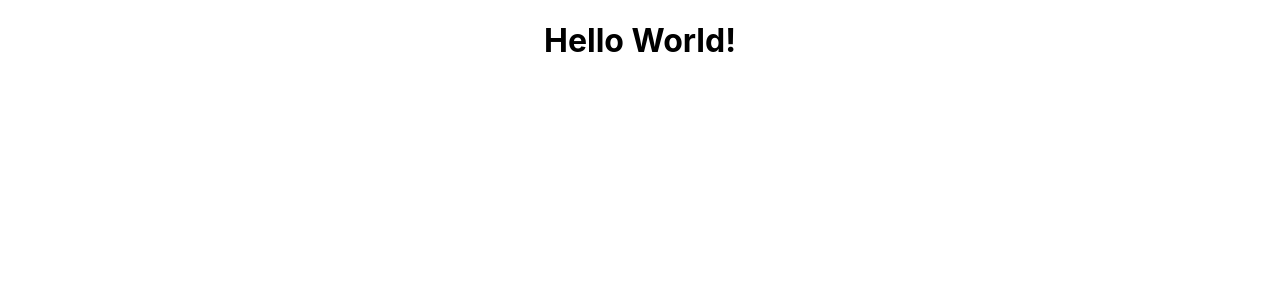
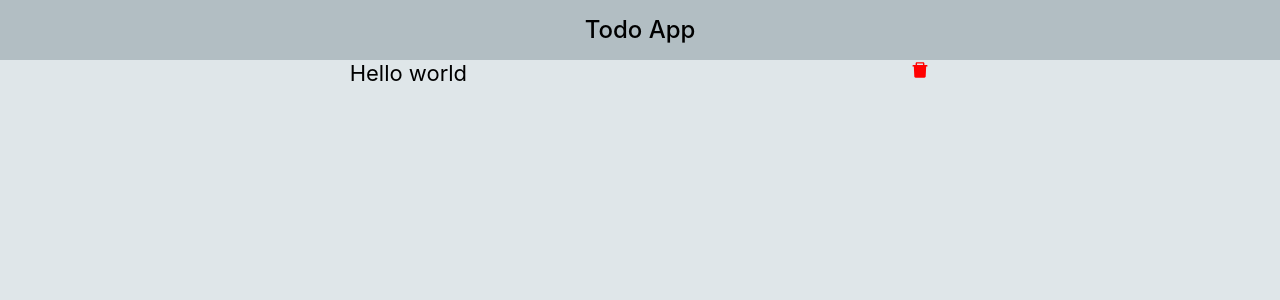
Before and after one commit to belial4ik/react-project, a React (Create React App) app: page / in a window 1280 px wide. Shown: the top 300 px of the page. Built offline with nearby package versions, Linux system fonts and the light colour scheme.

Commit message:
add styles & components

```diff
--- a/package.json
+++ b/package.json
@@ -8,6 +8,7 @@
     "@testing-library/user-event": "^13.5.0",
     "react": "^18.2.0",
     "react-dom": "^18.2.0",
+    "react-icons": "^4.7.1",
     "react-scripts": "5.0.1",
     "web-vitals": "^2.1.4"
   },
--- a/src/App.css
+++ /dev/null
@@ -1,38 +0,0 @@
-.App {
-  text-align: center;
-}
-
-.App-logo {
-  height: 40vmin;
-  pointer-events: none;
-}
-
-@media (prefers-reduced-motion: no-preference) {
-  .App-logo {
-    animation: App-logo-spin infinite 20s linear;
-  }
-}
-
-.App-header {
-  background-color: #282c34;
-  min-height: 100vh;
-  display: flex;
-  flex-direction: column;
-  align-items: center;
-  justify-content: center;
-  font-size: calc(10px + 2vmin);
-  color: white;
-}
-
-.App-link {
-  color: #61dafb;
-}
-
-@keyframes App-logo-spin {
-  from {
-    transform: rotate(0deg);
-  }
-  to {
-    transform: rotate(360deg);
-  }
-}
--- a/src/App.js
+++ b/src/App.js
@@ -1,9 +1,13 @@
-import './App.css';
+import Header from './components/Header/Header';
+import TodoList from './components/TodoList/TodoList';
 
 function App() {
   return (
-    <div className="App">
-      <h1>Hello World!</h1>
+    <div>
+      <Header />
+      <div>
+        <TodoList />
+      </div>
     </div>
   );
 }
--- /dev/null
+++ b/src/App.module.css
@@ -0,0 +1,15 @@
+.todoList {
+  display: flex;
+  justify-content: space-around;
+}
+
+.todoList h3 {
+  font-size: 22px;
+  font-weight: normal;
+}
+
+.todoList span {
+  font-size: 20px;
+  font-weight: 100;
+  color: red;
+}
--- /dev/null
+++ b/src/components/Header/Header.js
@@ -0,0 +1,13 @@
+import classes from './Header.module.css'
+
+const Header = () => {
+  return (
+    <div className={classes.header}>
+      <div className={`container`}>
+        <h2>Todo App</h2>
+      </div>
+    </div>
+  )
+}
+
+export default Header
--- /dev/null
+++ b/src/components/Header/Header.module.css
@@ -0,0 +1,10 @@
+.header {
+  background-color: #b2bec3;
+  height: 60px;
+}
+
+.header h2 {
+  padding-top: 15px;
+  text-align: center;
+  font-weight: 500;
+}
--- /dev/null
+++ b/src/components/TodoList/TodoList.js
@@ -0,0 +1,13 @@
+import classes from './TodoList.module.css';
+import { AiFillDelete } from "react-icons/ai"
+
+const TodoList = () => {
+  return (
+    <div className={`${classes.todoList} container`}>
+      <h3>Hello world</h3>
+      <span><AiFillDelete /></span>
+    </div>
+  )
+}
+
+export default TodoList
--- /dev/null
+++ b/src/components/TodoList/TodoList.module.css
@@ -0,0 +1,15 @@
+.todoList {
+  display: flex;
+  justify-content: space-around;
+}
+
+.todoList h3 {
+  font-size: 22px;
+  font-weight: normal;
+}
+
+.todoList span {
+  font-size: 20px;
+  font-weight: 100;
+  color: red;
+}
--- a/src/index.css
+++ b/src/index.css
@@ -1,3 +1,9 @@
+* {
+  margin: 0;
+  padding: 0;
+  box-sizing: border-box;
+}
+
 body {
   margin: 0;
   font-family: -apple-system, BlinkMacSystemFont, 'Segoe UI', 'Roboto', 'Oxygen',
@@ -5,9 +11,15 @@ body {
     sans-serif;
   -webkit-font-smoothing: antialiased;
   -moz-osx-font-smoothing: grayscale;
+  background-color: #dfe6e9;
 }
 
 code {
   font-family: source-code-pro, Menlo, Monaco, Consolas, 'Courier New',
     monospace;
 }
+
+.container {
+  width: 80%;
+  margin: 0 auto;
+}
```
Also changed, not shown: 1 other file (tests, documents, lock files or other folders).
